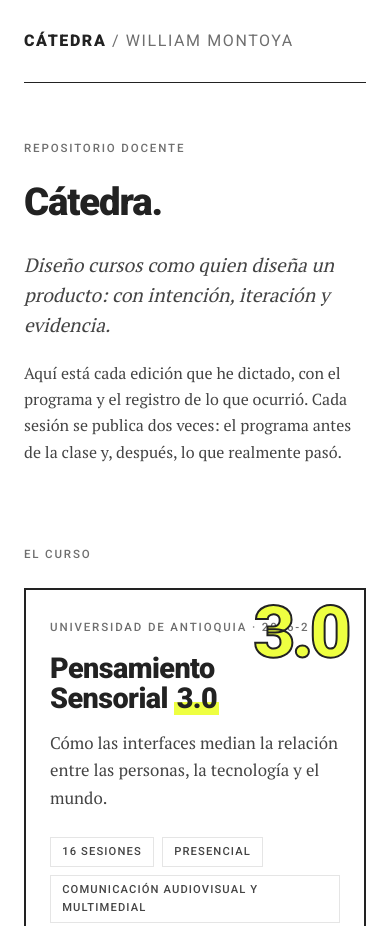
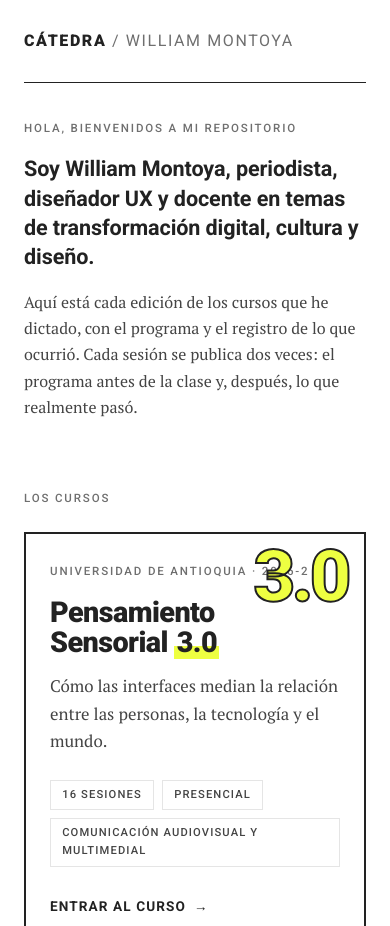
Before and after one commit to Dejesumensaje/catedra, an Astro site: page / in a window 390 px wide. Shown: the top 926 px of the page. Built offline with nearby package versions, Linux system fonts and the light colour scheme; Astro itself is replaced by a stand-in of ours; a web font is replaced by a local one.

Commit message:
Hub: hero compacto, el índice deja de comportarse como portada
El sitio es una herramienta de apoyo enlazada desde el portafolio y desde
clase, no una portada que tenga que presentar a nadie: quien llega ya sabe
de quién es. El hero pasa a orientar y quitarse del camino para que el
póster del curso entre en la primera pantalla.

- Titular de display (4.4rem, black) → 1.35rem en peso 700. El h1 se queda
  por estructura del documento y por navegación con lector de pantalla, no
  por posicionamiento.
- Se va la lede itálica del hub: su contenido quedó absorbido en el titular.
  Sigue viva en curso, sesión, 404 y /licencia.
- Aire del hero de 4.5/3.5rem a 2.75/2.25rem.

Va como modificador `.hero-indice`, no como cambio a `.hero`, porque /404 y
/licencia comparten el bloque y sí quieren el titular grande. Dos trampas
anotadas en el CSS: misma especificidad que `.hero h1`, así que decide el
orden; y el media query de móvil subía el padding por encima del de
escritorio, corregido dentro del mismo bloque.

«El curso» → «Los cursos»: el rótulo va en plural desde ya, aunque haya un
solo póster, para que el copy del hero no prometa un catálogo que la página
desmiente tres centímetros más abajo.

Co-Authored-By: Claude Opus 5 <noreply@anthropic.com>

```diff
--- a/src/layouts/Base.astro
+++ b/src/layouts/Base.astro
@@ -227,6 +227,27 @@ const ogImage = new URL('/og.png', Astro.site);
         max-width: 36ch;
         line-height: 1.55;
       }
+
+      /* El hub es un índice, no una portada. Quien llega ya sabe de quién es
+         el sitio: viene del portafolio, de Classroom o de un enlace dado en
+         clase. Así que el hero orienta y se quita del camino para que el
+         póster del curso entre en la primera pantalla. El titular de display
+         sigue vivo donde sí hay algo que anunciar: 404, /licencia, curso y
+         sesión. Va después de `.hero h1` a propósito: misma especificidad,
+         decide el orden. */
+      .hero-indice { padding: 2.75rem 0 2.25rem; }
+
+      .hero-indice .mono { margin-bottom: 1rem; }
+
+      .hero-indice h1 {
+        font-weight: 700;
+        font-size: 1.35rem;
+        line-height: 1.35;
+        letter-spacing: -0.005em;
+        max-width: 34ch;
+      }
+
+      .hero-indice .intro { margin-top: 1.1rem; max-width: 46ch; }
 
       /* ── tarjeta-póster del curso ─────────────── */
       .seccion { padding: 2.5rem 0 3rem; }
@@ -896,6 +917,7 @@ const ogImage = new URL('/og.png', Astro.site);
       @media (max-width: 40rem) {
         html { font-size: 100%; }
         .hero { padding: 3.5rem 0 2.5rem; }
+        .hero-indice { padding: 2.25rem 0 1.75rem; }
         .poster { padding: 1.75rem 1.5rem; }
         .poster .numero-gigante { font-size: 4.5rem; top: -1rem; }
         .clase { grid-template-columns: 2.5rem 1fr auto; gap: 1rem; padding: 1.1rem 0.25rem; }
--- a/src/pages/index.astro
+++ b/src/pages/index.astro
@@ -11,15 +11,14 @@ const cursos = (await getCollection('cursos')).sort(
   titulo="Cátedra · William Montoya"
   descripcion="Repositorio docente: el programa de cada curso y la memoria de lo que ocurrió de verdad."
 >
-  <section class="hero">
-    <span class="mono sube sube-1">Repositorio docente</span>
-    <h1 class="sube sube-2">Cátedra.</h1>
-    <p class="lede sube sube-3">Diseño cursos como quien diseña un producto: con intención, iteración y evidencia.</p>
-    <p class="sube sube-3" style="margin-top: 1.25rem; max-width: 46ch;">Aquí está cada edición que he dictado, con el programa y el registro de lo que ocurrió. Cada sesión se publica dos veces: el programa antes de la clase y, después, lo que realmente pasó.</p>
+  <section class="hero hero-indice">
+    <span class="mono sube sube-1">Hola, bienvenidos a mi repositorio</span>
+    <h1 class="sube sube-2">Soy William Montoya, periodista, diseñador UX y docente en temas de transformación digital, cultura y diseño.</h1>
+    <p class="intro sube sube-3">Aquí está cada edición de los cursos que he dictado, con el programa y el registro de lo que ocurrió. Cada sesión se publica dos veces: el programa antes de la clase y, después, lo que realmente pasó.</p>
   </section>
 
   <section class="seccion" id="cursos">
-    <span class="mono">El curso</span>
+    <span class="mono">Los cursos</span>
 
     {cursos.map((curso) => (
       <a class="poster" href={`/${curso.data.ruta}`}>
```
